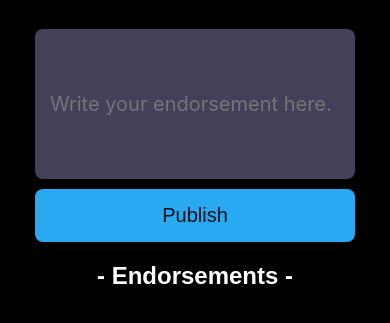
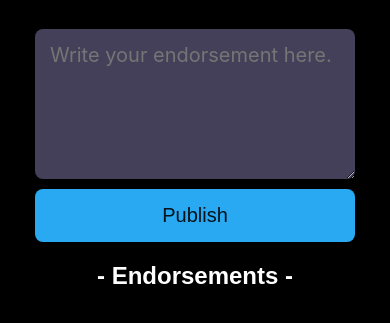
Before and after one commit to joyce-wong/champions, a website built with Vite: page index.html in a window 390 px wide. Shown: the part 241-564 px from the top of the page. Built offline with nearby package versions, Linux system fonts and the light colour scheme; no server answers.

Commit message:
added styling to input field

```diff
--- a/index.css
+++ b/index.css
@@ -18,7 +18,7 @@ img {
     margin: 0 auto;
 }
 
-input{
+#input-field{
     color: #8F8F8F;
     background-color: #444059;
     border: 0;
@@ -29,7 +29,13 @@ input{
     font-family: 'Inter', sans-serif;
     margin: 10px 0;
     height: 120px;
-    vertical-align: top;
+    justify-content: left;
+    text-align: left;
+}
+
+textarea{
+    left: 15px;
+    top: 20px;
 }
 
 button{
@@ -44,7 +50,7 @@ button{
 }
 
 button:hover {
-    background-color: #432000;
+    color: whitesmoke;
     cursor: pointer;
 }
 
@@ -64,16 +70,17 @@ ul {
     list-style-type: none;
     padding: 0;
     display: flex;
-    flex-wrap: nowrap;
+    flex-wrap: wrap;
     gap: 10px;
 }
 
 ul li{
     color: black;
+    /* height: 100px; */
+    width: 317px;
     font-size: 20px;
     padding: 15px;
     border-radius: 0px;
-    flex-grow: 1;
     background-color: white;
     text-align: left;
     vertical-align: top;
@@ -81,6 +88,23 @@ ul li{
 }
 
 ul li:hover {
-    background-color: #FFECC7;
+    background-color: gainsboro;
     cursor: pointer;
 }
+
+@media (max-width:767px){
+    #input-field{
+        color: #8F8F8F;
+        background-color: #444059;
+        border: 0;
+        padding: 15px;
+        border-radius: 8px;
+        font-size: 20px;
+        text-align: left;
+        font-family: 'Inter', sans-serif;
+        margin: 10px 0;
+        width: 290px;
+        justify-content: left;
+        text-align: left;
+    }
+}
--- a/index.html
+++ b/index.html
@@ -13,7 +13,7 @@
         <div class="container">
             <img src="assets/freddie.png" alt="man with microphone"/>
             <h1>We are the Champions</h1>
-            <input type="text" id="input-field" placeholder="Write your endorsement here.">
+            <textarea id="input-field" rows="5" cols="33" placeholder="Write your endorsement here."></textarea>
             <button id="add-button">Publish</button>
             <h2>- Endorsements -</h2>
             <ul id="recommendations-list">
```
